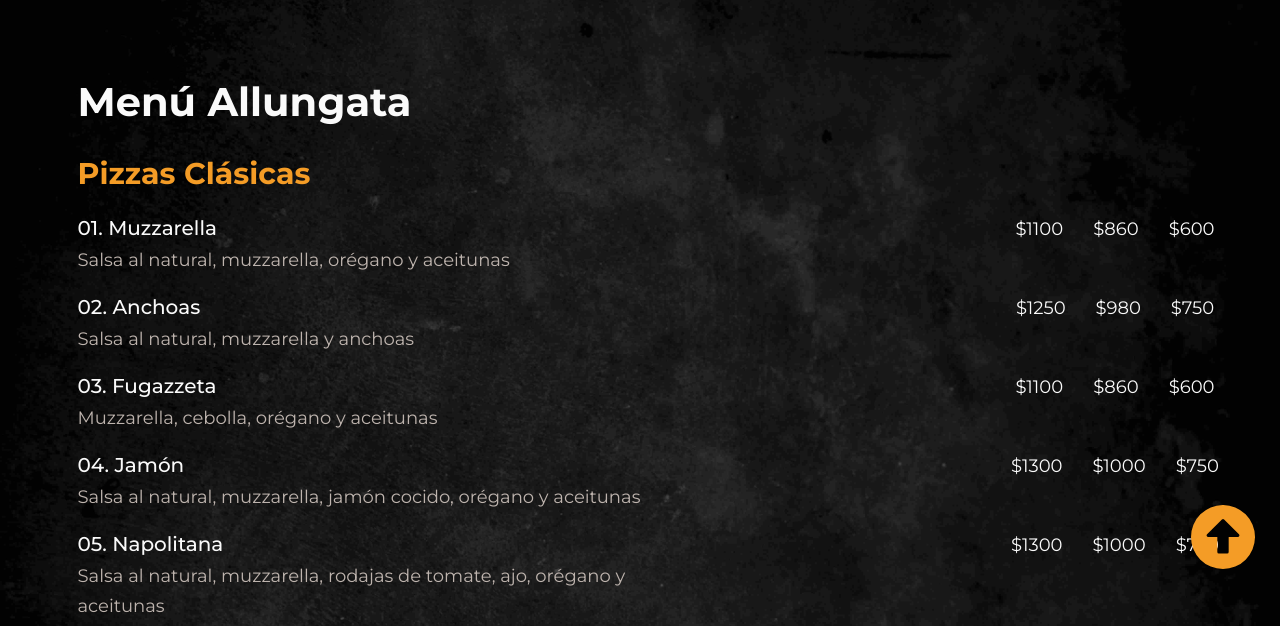
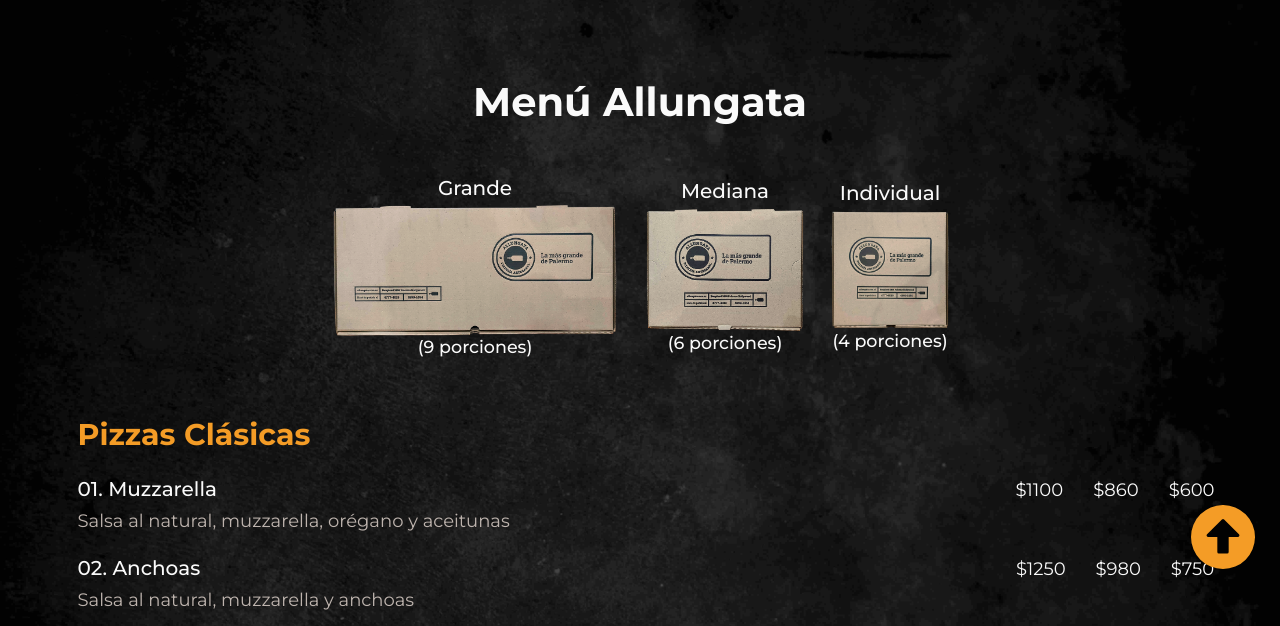
Before and after one commit to AlanMFlores/pizzeria-alanflores-coderhouse, a website: page pages/menu.html in a window 1280 px wide. Shown: the part 206-832 px from the top of the page. Drawn offline with Linux system fonts and the light colour scheme.

Commit message:
Detalles finales para Proyecto Final

```diff
--- a/pages/menu.html
+++ b/pages/menu.html
@@ -60,6 +60,25 @@
     <main class="main-menu container">
         <section class="menu container">
             <h1 class="menu-title fw-bold">Menú Allungata</h1>
+
+            <div class="box-sizes">
+                <div class="box box-sizes-large">
+                    <h2>Grande</h2>
+                    <img src="../images/pizzas/caja-mediometro.png" alt="caja individual de pizza">
+                    <h3>(9 porciones)</h3>
+                </div>
+                <div class="box box-sizes-medium">
+                    <h2>Mediana</h2>
+                    <img src="../images/pizzas/caja-mediana.png" alt="caja individual de pizza">
+                    <h3>(6 porciones)</h3>
+                </div>
+                <div class="box box-sizes-small">
+                    <h2>Individual</h2>
+                    <img src="../images/pizzas/caja-individual.png" alt="caja individual de pizza">
+                    <h3>(4 porciones)</h3>
+                </div>
+            </div>
+
             <table>
 
                 <!-- ----- Pizzas Clásicas ----- -->
@@ -231,7 +250,7 @@
                     <tr class="menu-row row my-3">
                         <!-- ----- Description ----- -->
                         <td class="menu-description text-center col-xl-7">
-                            <h4>12. Proscciutto</h4>
+                            <h4>12. Prosciutto</h4>
                             <p>Salsa al natural, muzzarella, jamón crudo, rúcula, orégano y aceitunas</p>
                         </td>
                         <!-- ----- Prices ----- -->
@@ -308,7 +327,7 @@
                         <!-- ----- Description ----- -->
                         <td class="menu-description text-center col-xl-7">
                             <h4>17. Quattro Formatos</h4>
-                            <p>1/4 roquefort, 1/4 palmitos, 1/4 capprese, 1/4 proscciutto</p>
+                            <p>1/4 roquefort, 1/4 palmitos, 1/4 capprese, 1/4 prosciutto</p>
                         </td>
                         <!-- ----- Prices ----- -->
                         <td class="prices d-flex justify-content-center gap-5 col-xl-2">
--- a/scss/_breakpoints.scss
+++ b/scss/_breakpoints.scss
@@ -104,11 +104,13 @@
     }
 }
 
-/* ----- 600px ----- */
+/* ----- 768px ----- */
 
 @media screen and (min-width: 768px) {
-    .main-faqs {
-        height: calc(100vh - 430px);
+    .box-sizes {
+        flex-direction: row;
+        align-items: center;
+        justify-content: center;
     }
 }
 
@@ -396,7 +398,6 @@
         flex-direction: column;
         align-items: center;
         text-align: center;
-        margin-bottom: $spacing-large;
 
         &-title {
             font-size: $font-size-titles-pages;
@@ -454,7 +455,6 @@
 
     .local {
         padding: $columns-padding-desktop;
-        margin-bottom: $spacing-large;
         height: 400px;
         background-color: $clr-main-color-transparent;
 
@@ -491,7 +491,6 @@
         width: 100%;
         max-width: 100%;
         margin: 0;
-        margin-bottom: $spacing-large;
     }
 
     .menu {
@@ -501,7 +500,6 @@
 
         &-title {
             font-size: $font-size-titles-pages;
-            text-align: left;
         }
 
         &-category {
--- a/scss/_contacto.scss
+++ b/scss/_contacto.scss
@@ -3,12 +3,16 @@
 */
 
 /* Contact Container*/
+
+.main-contact {
+    padding-bottom: $spacing-large;
+}
+
 .contact {
     display: flex;
     flex-direction: column;
     align-items: center;
     text-align: center;
-    margin-bottom: $spacing-medium;
 
     /* Contact Title*/
     &-title {
--- a/scss/_faqs.scss
+++ b/scss/_faqs.scss
@@ -2,7 +2,13 @@
 ########## ########## FAQs ########## ##########
 */
 
+
 /* FAQs Container*/
+
+.main-faqs {
+    padding-bottom: $spacing-large;
+}
+
 .faqs {
     max-width: 1440px;
     margin: 0 auto;
--- a/scss/_footer.scss
+++ b/scss/_footer.scss
@@ -5,12 +5,15 @@
 /* Footer */
 
 .footer {
+    position: absolute;
+    bottom: 0;
     padding: $columns-padding-mobile;
     display: flex;
     flex-direction: column;
     align-items: center;
     justify-content: center;
     gap: 25px;
+    width: 100%;
     height: 120px;
     background-color: $clr-black-darkest-color;
 
--- a/scss/_global.scss
+++ b/scss/_global.scss
@@ -11,6 +11,8 @@
 }
 
 html {
+    min-height: 100vh;
+    position: relative;
     font-size: 62.5%;
     scroll-behavior: smooth;
 }
@@ -18,6 +20,8 @@ html {
 /* Body Styles */
 
 body {
+    margin: 0;
+    margin-bottom: 120px;
     background: url('../images/background.jpg') no-repeat center center fixed;
     background-size: cover;
     font-family: 'Montserrat', sans-serif;
@@ -61,7 +65,6 @@ p, h1, h2, h3 {
     color: $clr-white-color;
 }
 
-
 /* Placeholder */
 
 ::placeholder {
--- a/scss/_menu.scss
+++ b/scss/_menu.scss
@@ -10,12 +10,65 @@ table {
     margin-bottom: $spacing-x-small;
 }
 
+/* Box Sizes*/
+
+.box {
+    display: flex;
+    flex-direction: column;
+    align-items: center;
+
+    img {
+        object-fit: cover;
+    }
+
+    h4 {
+        font-size: $font-size-paragraph;
+        font-weight: 300;
+    }
+
+    &-sizes {
+        display: flex;
+        flex-direction: column;
+        gap: 25px;
+        margin-bottom: $spacing-small;
+
+        &-title {
+            text-align: center;
+            margin-bottom: $spacing-x-small;
+        }
+
+        &-large {
+            img {
+                width: 290px;
+            }
+        }
+
+        &-medium {
+            img {
+                width: 160px;
+            }
+        }
+
+        &-small {
+            img {
+                width: 120px;
+            }
+        }
+    }
+}
+
+
+
 /* Menú Container */
+
+.main-menu {
+    padding-bottom: $spacing-large;
+}
 
 .menu {
     &-title {
         font-size: $font-size-titles;
-        margin-bottom: $spacing-x-small;
+        margin-bottom: $spacing-small;
         text-align: center;
     }
 
--- a/scss/_order.scss
+++ b/scss/_order.scss
@@ -3,6 +3,10 @@
 */
 
 /* Order Container*/
+
+.main-order {
+    padding-bottom: $spacing-large;
+}
 
 .order {
     display: flex;
@@ -43,10 +47,18 @@
 
         .main-number {
             grid-area: 1 / 2 / 2 / 3;
+
+            a {
+                font-size: $font-size-titles
+            }
         }
 
         .secondary-numer {
             grid-area: 2 / 2 / 3 / 3;
+
+            a {
+                font-size: $font-size-titles
+            }
         }
     }
 
@@ -71,10 +83,10 @@
 
 .local {
     padding: $columns-padding-mobile;
-    margin-bottom: $spacing-medium;
     background-color: $clr-main-color-transparent;
     padding-top: 50px;
     padding-bottom: 50px;
+    margin: 0;
 
     &-title {
         font-size: $font-size-titles;
```
Also changed, not shown: index.html (+1 -1 lines), pages/faqs.html (+1 -1 lines), pages/order.html (+2 -2 lines), css/main.css, images/pizzas/caja-individual.png (added), images/pizzas/caja-mediana.png (added), images/pizzas/caja-mediometro.png (added).
